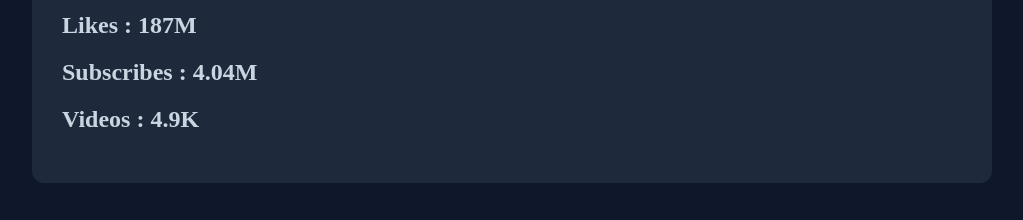
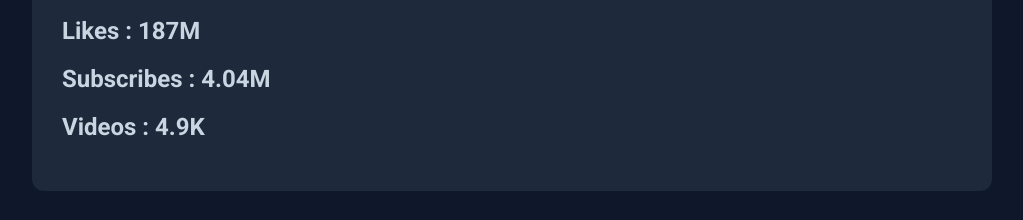
Before and after one commit to webbuilder12345/CarterPCS-Archive, a plain HTML site: page index.html in a window 1280 px wide. Shown: the part 404-624 px from the top of the page, without its empty margins (128-1151 px from the left). Drawn offline with Linux system fonts and the light colour scheme.

Commit message:
Update index.html

```diff
--- a/index.html
+++ b/index.html
@@ -1,6 +1,9 @@
 <DOCTYPE html>
     <head>
         <title>CarterPCS Archive</title>
+        <link rel="preconnect" href="https://fonts.googleapis.com">
+<link rel="preconnect" href="https://fonts.gstatic.com" crossorigin>
+<link href="https://fonts.googleapis.com/css2?family=Roboto:ital,wght@0,100..900;1,100..900&display=swap" rel="stylesheet">
     </head>
     <body>
         <h1 class="site-title">The CarterPCS Archive</h1>
@@ -100,4 +103,7 @@ a:hover {
     margin-top: 40px;
     font-size: 40px;
 }
+    body {
+    font-family: roboto;
+}
 </style>
```
